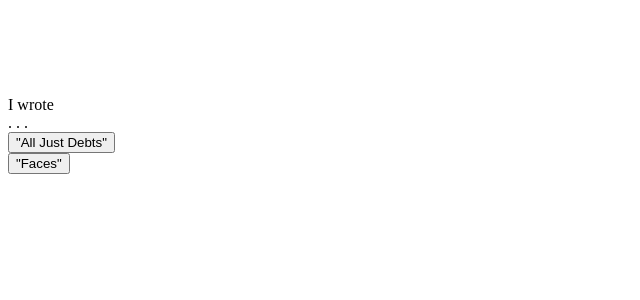
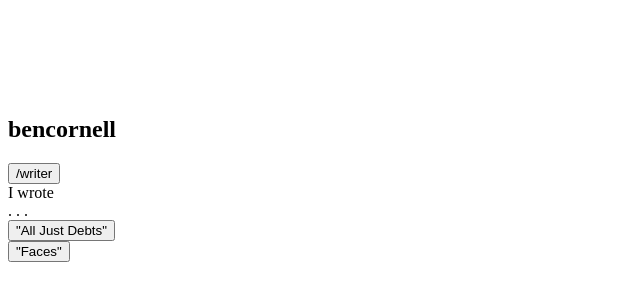
Before and after one commit to bencornell4/Portfolio, a React app in the folder myreactapp/: page /fullstack in a window 1280 px wide. Shown: the part 384-684 px from the top of the page, without its empty margins (0-640 px from the left). Built offline with nearby package versions, Linux system fonts and the light colour scheme; the HTML template or start-up script is replaced by a standard one.

Commit message:
Path Header + Button Animations

```diff
--- /dev/null
+++ b/myreactapp/src/components/AnimatedButton.tsx
@@ -0,0 +1,33 @@
+import React, { useEffect, useState } from "react";
+import { motion } from "framer-motion";
+
+interface AnimatedButtonProps {
+    className?: string;
+    children: string;
+    onClick?: (event: React.MouseEvent<HTMLButtonElement>) => void;
+    mode?: string;
+    color?: string;
+}
+
+const AnimatedButton: React.FC<AnimatedButtonProps> = ({children, className, onClick, mode, color}) => {
+    const [animationMode, setAnimationMode] = useState<string>("");
+
+    useEffect(() => {
+        if (mode == "color") {
+            setAnimationMode(`hover:text-${color} hover:border-blue-400 transition-colors duration-150 `);
+        } else if (mode == "size") {
+            setAnimationMode("transform hover:scale-105 transition-transform duration-300 ");
+        }
+    }, [])
+
+    return (
+        <motion.button
+            className={animationMode + className}
+            onClick={onClick}
+        >
+            {children}
+        </motion.button>
+    )
+}
+
+export default AnimatedButton;
--- a/myreactapp/src/pages/Home.tsx
+++ b/myreactapp/src/pages/Home.tsx
@@ -5,19 +5,28 @@ import Typewriter from "@components/Typewriter";
 import FadeIn from "@components/FadeIn";
 import Delay from "@components/Delay";
 import StarBackground from "../components/StarBackground";
+import AnimatedButton from "@components/AnimatedButton";
 
 const Home: React.FC = () => {
     const [choiceJob, setChoiceJob] = useState<string>(". . .");
-    const [choiceMade, setChoiceMade] = useState<boolean>(false);
     const [fadeOut, setFadeOut] = useState<boolean>(false);
-    const gradientText = "bg-gradient-to-tr from-blue-500 to-blue-800 text-transparent bg-clip-text";
+    const gradientText = "bg-gradient-to-tr from-blue-400 to-blue-800 text-transparent bg-clip-text";
     const navigate = useNavigate();
 
 
     const handleButtonClick = (event: React.MouseEvent<HTMLButtonElement>) => {
         const choice = event.currentTarget.textContent;
         setChoiceJob(choice || ". . .");
-        setChoiceMade(true);
+
+        //fade out buttons
+        const buttons = Array.from(document.getElementsByClassName('choice-button'));
+        for (const button of buttons) {
+            if (button instanceof HTMLElement) {
+                button.style.opacity = '0'; // Set opacity to 0 (fully transparent)
+                button.style.transition = 'opacity 0.5s ease-out'; // Apply transition to opacity
+            }
+        }
+
         const timeoutId = setTimeout(() => {
             setFadeOut(true);
             navigatePage('/fullstack');
@@ -54,18 +63,14 @@ const Home: React.FC = () => {
                             <FadeIn className="mt-10" delay={30}>
                                 <div className="text-center">
                                     <div>
-                                        <button onClick={(e) => handleButtonClick(e)} className={`text-base border-2 p-2 rounded-lg transition-opacity duration-500 ${
-                                            choiceMade ? "opacity-0 pointer-events-none" : "opacity-100"
-                                        }`}>
+                                        <AnimatedButton onClick={(e) => handleButtonClick(e)} className="choice-button text-base border-2 p-2 rounded-lg" mode="color" color="blue-400">
                                             Fullstack Developer
-                                        </button>
+                                        </AnimatedButton>
                                     </div>
                                     <div className="mt-4">
-                                        <button onClick={(e) => handleButtonClick(e)} className={`text-base border-2 p-2 rounded-lg transition-opacity duration-500 ${
-                                            choiceMade ? "opacity-0 pointer-events-none" : "opacity-100"
-                                        }`}>
+                                        <AnimatedButton onClick={(e) => handleButtonClick(e)} className="choice-button text-base border-2 p-2 rounded-lg" mode="color" color="blue-400">
                                             Writer
-                                        </button>
+                                        </AnimatedButton>
                                     </div>
                                 </div>
                             </FadeIn>
--- a/myreactapp/src/pages/fullstack/Fullstack.tsx
+++ b/myreactapp/src/pages/fullstack/Fullstack.tsx
@@ -4,23 +4,45 @@ import FadeIn from "@components/FadeIn";
 import Delay from "@components/Delay";
 import { motion } from "framer-motion";
 import { useNavigate } from "react-router-dom";
+import AnimatedButton from "@components/AnimatedButton";
 
 const Fullstack: React.FC = () => {
     const [choiceJob, setChoiceJob] = useState<string>(". . .");
-    const [choiceMade, setChoiceMade] = useState<boolean>(false);
     const [fadeOut, setFadeOut] = useState<boolean>(false);
-    const gradientText = "bg-gradient-to-tr from-blue-800 to-blue-500 text-transparent bg-clip-text";
+    const gradientText = "bg-gradient-to-tr from-blue-800 to-blue-400 text-transparent bg-clip-text";
     const navigate = useNavigate();
 
 
     const handleButtonClick = (event: React.MouseEvent<HTMLButtonElement>) => {
+        var typeDelay = 0;
+        var path = "/";
         const choice = event.currentTarget.textContent;
-        setChoiceJob(choice || ". . .");
-        setChoiceMade(true);
+
+        //fade out buttons
+        const buttons = Array.from(document.getElementsByClassName('choice-button'));
+        for (const button of buttons) {
+            if (button instanceof HTMLElement) {
+                button.style.opacity = '0'; // Set opacity to 0 (fully transparent)
+                button.style.transition = 'opacity 0.5s ease-out'; // Apply transition to opacity
+            }
+        }
+
+        if (choice == `"All Just Debts"`) {
+            path = "/writer/alljustdebts";
+            typeDelay = 2000;
+            setChoiceJob(choice || ". . .");
+        }
+        else if (choice == `"Faces"`) {
+            path = "/writer/faces";
+            typeDelay = 1000;
+            setChoiceJob(choice || ". . .");
+        }
+
         const timeoutId = setTimeout(() => {
             setFadeOut(true);
-            navigatePage('/');
-        }, 2000);
+            navigatePage(path);
+        }, typeDelay);
+
         return () => clearTimeout(timeoutId);
     };
 
@@ -37,6 +59,12 @@ const Fullstack: React.FC = () => {
             exit={{ opacity: 0, y: "-50%" }} // Exit animation (slide up and fade out)
             transition={{ duration: 1 }} // Animation duration
         >
+            <div className={'fixed top-0 left-0 mx-auto text-base font-bold p-4 z-50 font-mono '}>
+                <h2 className="inline-flex">bencornell</h2>
+                <AnimatedButton onClick={(e) => handleButtonClick(e)} className={gradientText} mode="size">
+                    /writer
+                </AnimatedButton>
+            </div>
             <div className="bg-gradient-to-tr from-gray-200 to-gray-300 px-4 h-screen w-full font-mono text-gray-800 mx-auto bg-slate-300">
                 <div>
                     <div className="flex items-center h-screen">
@@ -50,18 +78,14 @@ const Fullstack: React.FC = () => {
                             <FadeIn className="mt-10" delay={18}>
                                 <div className="text-center">
                                     <div>
-                                        <button onClick={(e) => handleButtonClick(e)} className={`text-base transition-opacity duration-500 ${
-                                            choiceMade ? "opacity-0 pointer-events-none" : "opacity-100"
-                                        }`}>
+                                        <AnimatedButton onClick={(e) => handleButtonClick(e)} className="choice-button text-base" mode="color" color="blue-700">
                                             "All Just Debts"
-                                        </button>
+                                        </AnimatedButton>
                                     </div>
                                     <div className="mt-4">
-                                        <button onClick={(e) => handleButtonClick(e)} className={`text-base transition-opacity duration-500 ${
-                                            choiceMade ? "opacity-0 pointer-events-none" : "opacity-100"
-                                        }`}>
+                                        <AnimatedButton onClick={(e) => handleButtonClick(e)} className="choice-button text-base" mode="color" color="blue-700">
                                             "Faces"
-                                        </button>
+                                        </AnimatedButton>
                                     </div>
                                 </div>
                             </FadeIn>
```
